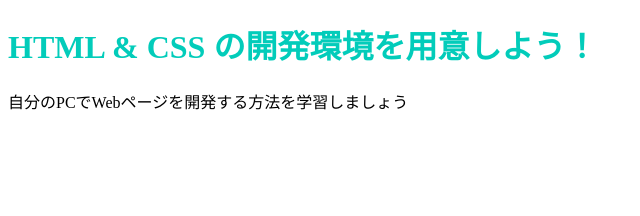
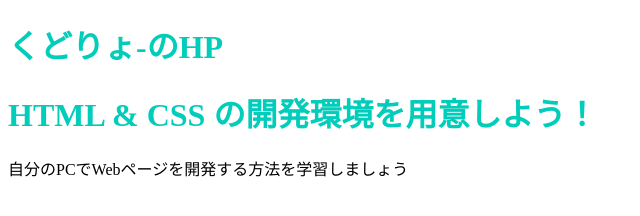
Before and after one commit to kudo-ryo/kudo-ryo.github.io, a plain HTML site: page index.html in a window 1280 px wide. Shown: the whole page, without its empty margins (0-640 px from the left). Drawn offline with Linux system fonts and the light colour scheme.

Commit message:
Update index.html

```diff
--- a/index.html
+++ b/index.html
@@ -6,6 +6,7 @@
     <link rel="stylesheet" href="stylesheet.css">
   </head>
   <body>
+    <h1 class="title">くどりょ-のHP</h1>
     <h1 class="title">HTML & CSS の開発環境を用意しよう！</h1>
     <p>自分のPCでWebページを開発する方法を学習しましょう</p>
   </body>
```
